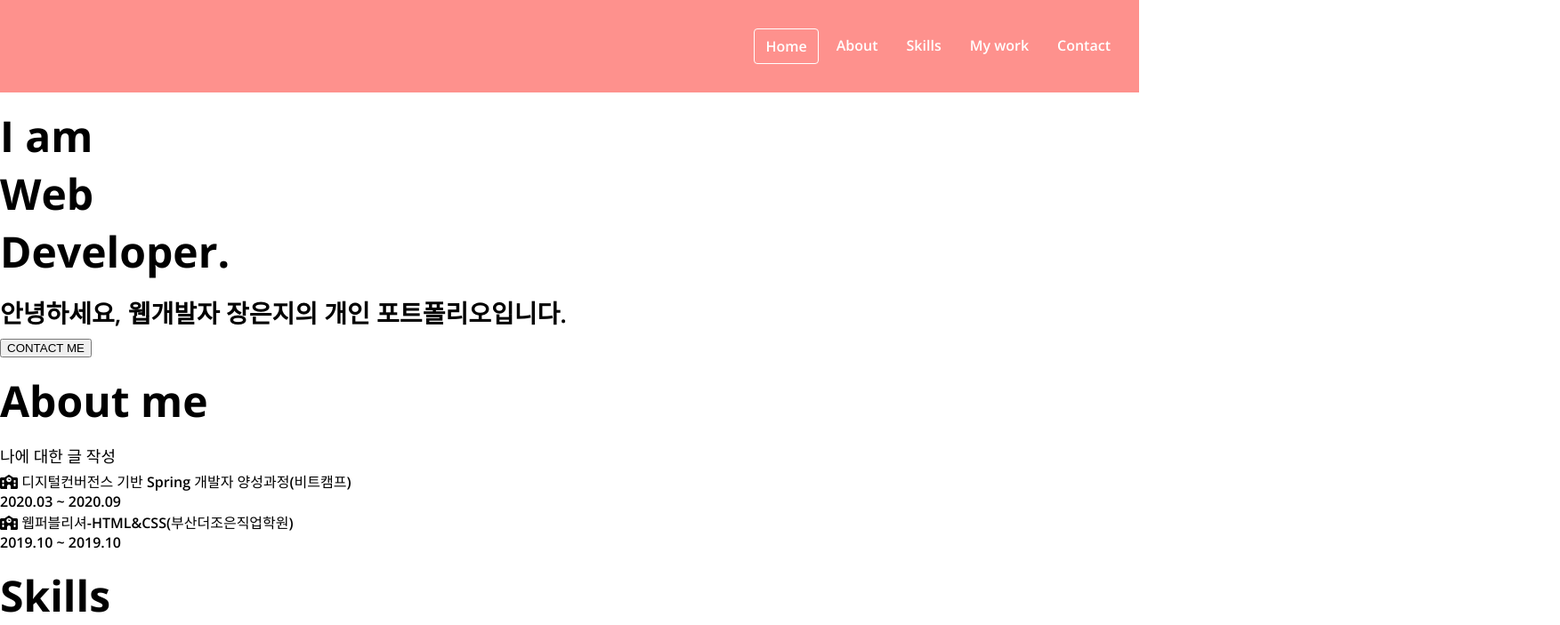
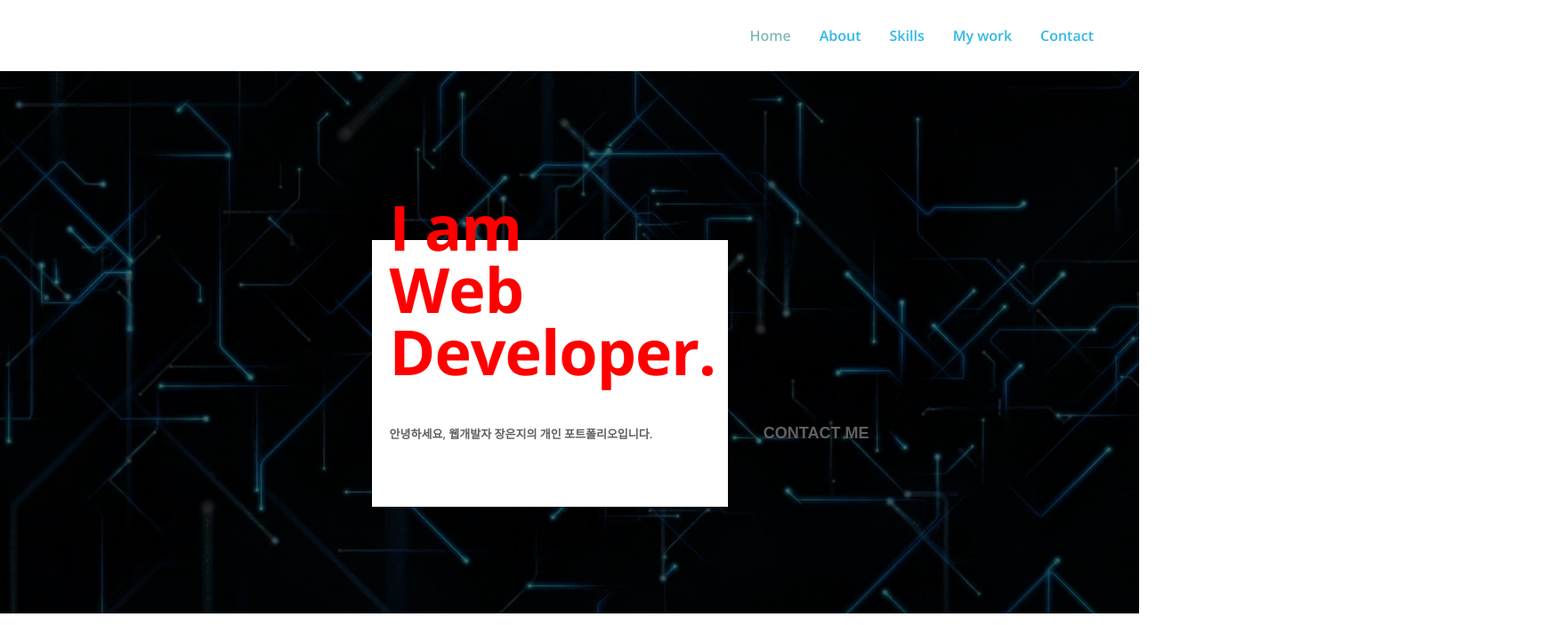
Before and after one commit to 93eunjji/portfolio, a plain HTML site: page index.html in a window 1280 px wide. Shown: the top 703 px of the page at 89% size, 1753 px wide, since content can reach past the window. Drawn offline with nearby package versions, Linux system fonts and the light colour scheme.

Commit message:
CSS:Home

```diff
--- a/index.html
+++ b/index.html
@@ -29,9 +29,12 @@
   </nav>
   <!-- Home -->
   <section id="home">
-    <h1 class="home__title">I am<br>Web<br>Developer. </h1>
-    <h2 class="home__description">안녕하세요, 웹개발자 장은지의 개인 포트폴리오입니다.</h2>
-    <button class="home__contac">CONTACT ME</button>
+    <div class="textBox">
+      <h1 class="home__title">I am<br>Web<br> Developer. </h1>
+      <h2 class="home__description">안녕하세요, 웹개발자 장은지의 개인 포트폴리오입니다.</h2>
+    </div>
+
+    <button class="home__contact">CONTACT ME</button>
   </section>
   <!-- About -->
   <section id="about">
--- a/style.css
+++ b/style.css
@@ -45,8 +45,16 @@ a {
   color: var(--color-white);
 }
 ul {
+  padding-left: 0;
+}
+li {
   list-style: none;
-  padding-left: 0;
+}
+button {
+  background-color: transparent;
+  cursor: pointer;
+  border: none;
+  outline: none;
 }
 
 /* Typography */
@@ -84,10 +92,10 @@ p {
 #navbar {
   display: flex; /*박스가 양쪽에 나올수 있게*/
   justify-content: space-between; /*간격이 떨어지도록*/
-  background-color: var(--color-pink);
+  background-color: var(--color-white);
   align-items: center;
-  color: var(--color-white);
-  padding: 16px;
+  color: #30b7e8;
+  padding: 5px;
 }
 .navbar__logo {
   font-size: var(--font-medium);
@@ -95,6 +103,7 @@ p {
 }
 .nav__menu {
   display: flex;
+  margin-right: 30px;
 }
 .navbar__mene__item {
   padding: 8px 12px;
@@ -103,8 +112,46 @@ p {
   border-radius: var(--size-border-radius);
 }
 .navbar__mene__item.active {
-  border: 1px solid var(--color-white);
+  color: #82bbb5;
 }
 .navbar__mene__item:hover {
-  background-color: var(--color-dark-pink);
+  text-decoration: underline;
 }
+
+/* Home */
+#home {
+  background: url("image/main.png") center/cover no-repeat;
+  padding: 120px;
+  text-align: center;
+}
+.textBox {
+  width: 400px;
+  height: 300px;
+  background-color: var(--color-white);
+  display: inline-block;
+  margin-left: 150px;
+  margin-top: 70px;
+}
+.home__title {
+  color: red;
+  font-size: 70px;
+  line-height: 100%;
+  margin: -50px 0 0 20px;
+  font-weight: bolder;
+  text-align: left;
+  letter-spacing: -1px;
+}
+.home__description {
+  color: #616161;
+  line-height: px;
+  font-size: 13px;
+  padding: 40px 60px 40px 20px;
+  text-align: left;
+}
+.home__contact {
+  font-size: var(--font-regular);
+  font-weight: var(--weight-bold);
+  margin: 24px;
+  padding: 8px 12px;
+  color: #616161;
+}
```
Also changed, not shown: image/main.png (added), image/mainbanner.png (added), image/moripmainpage.png, image/projectimage2.PNG.
